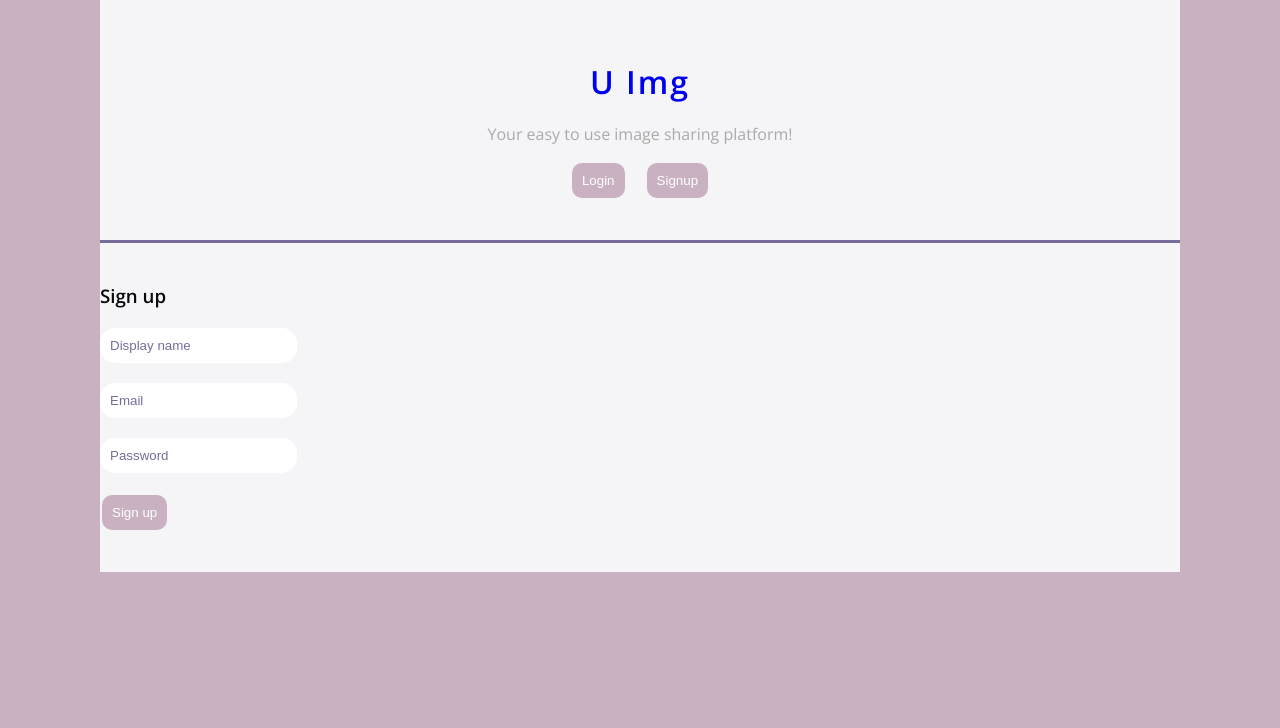
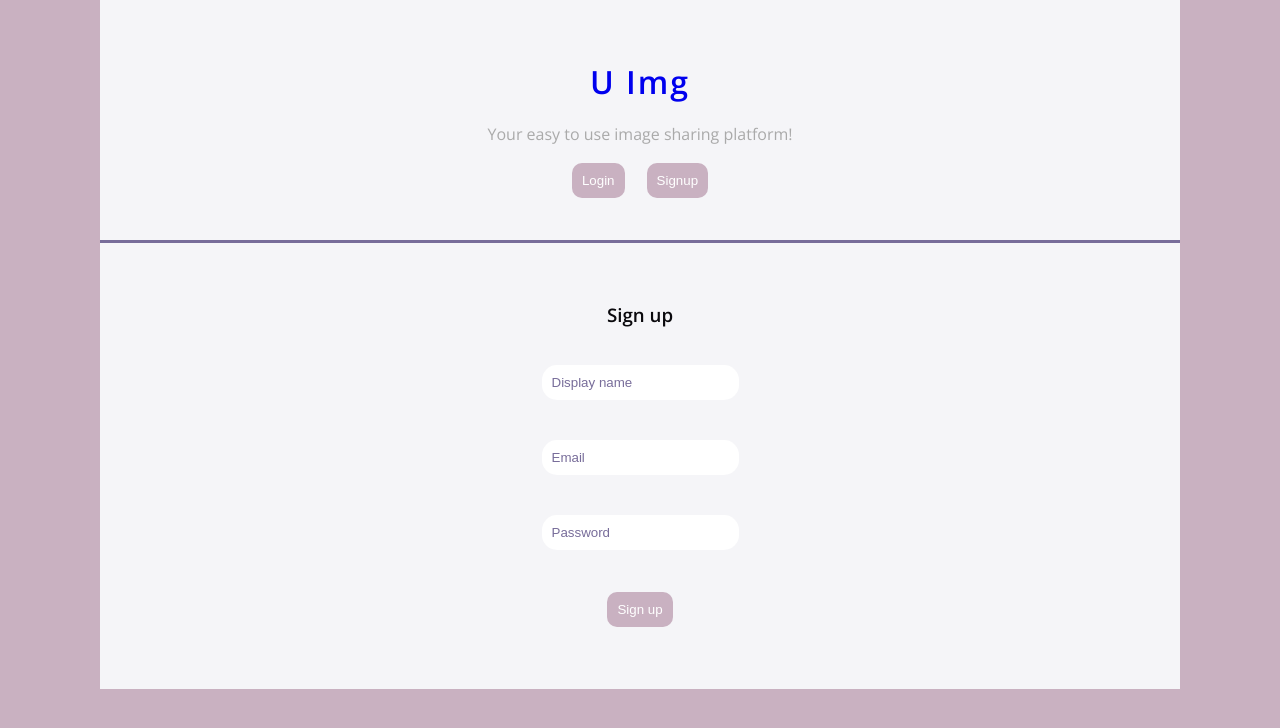
Before and after one commit to alexquar/Img_Gallery, a Vue app: page /signup in a window 1280 px wide. Shown: the top 728 px of the page. Built offline with nearby package versions, Linux system fonts and the light colour scheme; no server answers.

Commit message:
users collections added to on signup

```diff
--- a/src/assets/global.css
+++ b/src/assets/global.css
@@ -1,5 +1,4 @@
 @import url('https://fonts.googleapis.com/css2?family=Open+Sans:wght@300;400;600&display=swap');
-@import "vue-select/dist/vue-select.css";
 :root{
   --primary: #786d9a;
   --secondary: #c9b1c1;
@@ -40,7 +39,16 @@ body{
   background: #f5f5f8;
   padding-top: 20px;
   padding-bottom: 20px;
-  color:#0a090d
+  color:#0a090d;
+}
+
+.container-col {
+  display: flex;
+  flex-direction: column;
+  text-align: center;
+  justify-content: center;
+margin-top: 20px;
+margin-bottom: 20px;
 }
 .container-col div{
 margin-top: 20px;
--- /dev/null
+++ b/src/composables/addDocument.js
@@ -0,0 +1,29 @@
+import { ref } from 'vue'
+import { projectFirestore } from '../firebase/config'
+
+const addDocument = (collection) => {
+
+  const error = ref(null)
+  const isPending = ref(false)
+
+  // add a new document
+  const addDoc = async (doc) => {
+    error.value = null
+    isPending.value = true
+    try {
+      const res = await projectFirestore.collection(collection).add(doc)
+      isPending.value = false
+      return res
+    }
+    catch(err) {
+      console.log(err.message)
+      error.value = 'could not complete'
+      isPending.value = false
+    }
+  }
+
+  return { error, addDoc, isPending}
+
+}
+
+export default addDocument
--- a/src/composables/useSignup.js
+++ b/src/composables/useSignup.js
@@ -19,7 +19,7 @@ const signup = async (email, password, displayName) => {
     console.log(err.message)
     error.value = err.message
     if(err.message == "Firebase: Password should be at least 6 characters (auth/weak-password)."){
-      error.value = "Please choose a stronger passsword!"
+      error.value = "Please choose a stronger passsword"
     }
     isPending.value = false
   }
--- a/src/views/SearchApp.vue
+++ b/src/views/SearchApp.vue
@@ -34,6 +34,8 @@
   }
   </script>
   <style scoped>
+  @import "vue-select/dist/vue-select.css";
+
   .App{
     padding-left:20px;
     padding-right: 20px;
--- a/src/views/SignupApp.vue
+++ b/src/views/SignupApp.vue
@@ -23,17 +23,20 @@
   import useSignup from '@/composables/useSignup'
   import { ref } from 'vue'
   import {useRouter} from 'vue-router'
+  import addDocument from '@/composables/addDocument'
   export default {
     setup() {
       const { error, signup, isPending } = useSignup()
       const router = useRouter()
       const email = ref('')
+      const {addDoc}=addDocument('users')
       const password = ref('')
       const displayName = ref('')
 
       const handleSubmit = async () => {
         const res = await signup(email.value, password.value, displayName.value)
         if (!error.value) {
+          addDoc({email:email.value, displayName:displayName.value})
           router.push( { name : 'HomeApp'})
         }
       }
```
Also changed, not shown: src/components/Footer.vue (added).
